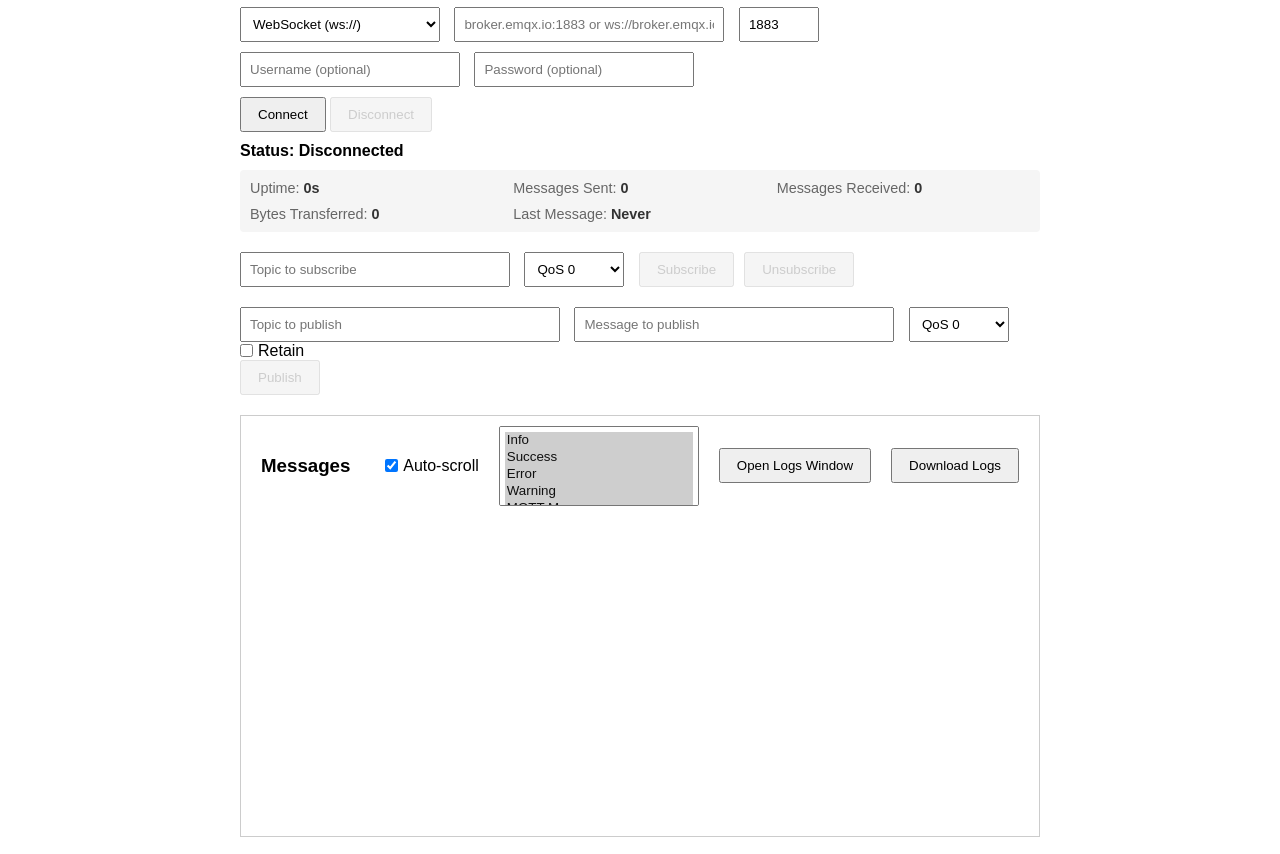
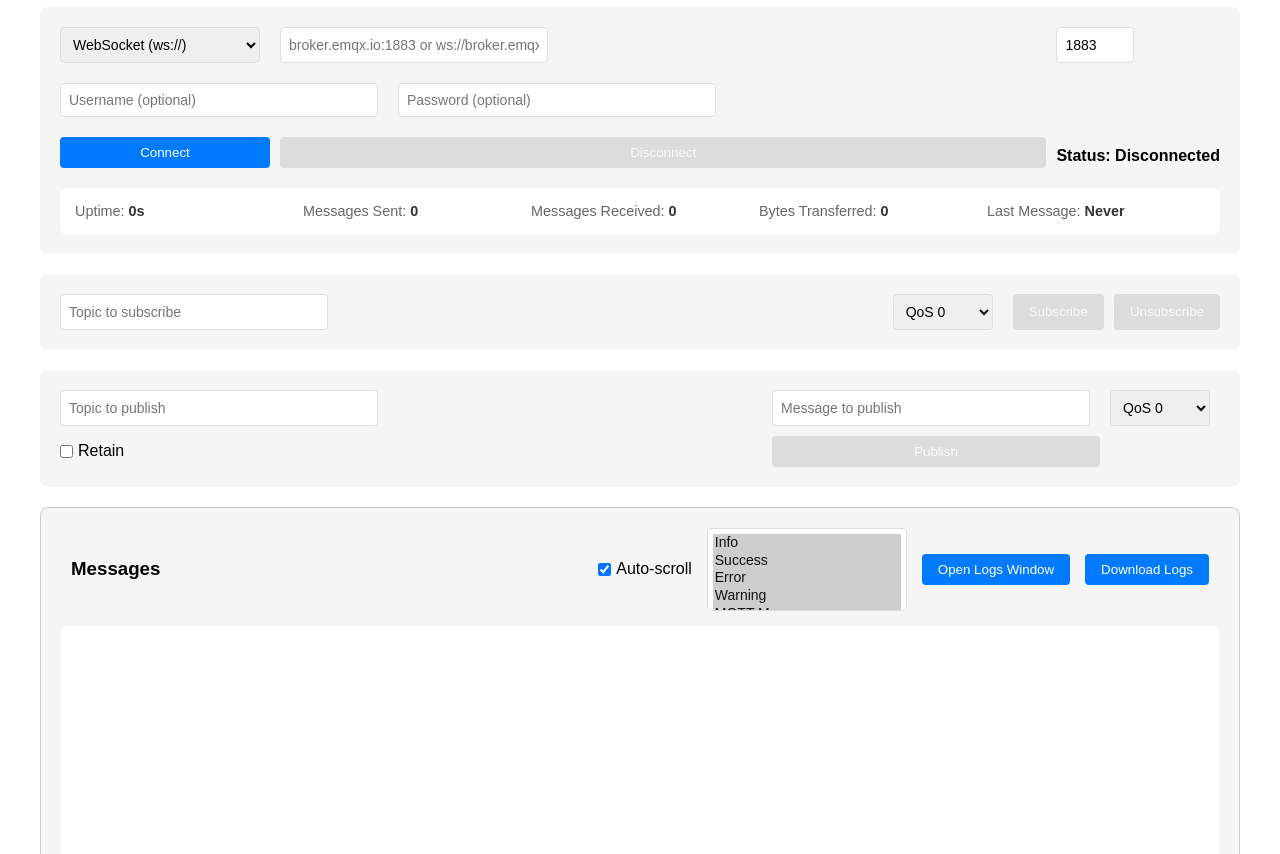
Before and after one commit to sdrshnptl/browser_mqtt_client, a plain HTML site: page index.html in a window 1280 px wide. Shown: the part 101-955 px from the top of the page. Drawn offline with Linux system fonts and the light colour scheme.

Commit message:
Enhance styles for improved layout and user experience: update container width, add grid layout to connection and subscribe sections, and refine button and input styles.

```diff
--- a/styles.css
+++ b/styles.css
@@ -1,13 +1,35 @@
 .container {
-    max-width: 800px;
+    max-width: 1200px;
     margin: 0 auto;
     padding: 20px;
     font-family: Arial, sans-serif;
 }
 
-.connection-section,
+.connection-section {
+    display: grid;
+    grid-template-columns: auto 1fr auto;
+    gap: 10px;
+    padding: 20px;
+    background: #f5f5f5;
+    border-radius: 8px;
+    margin-bottom: 20px;
+}
+
+.auth-section {
+    display: flex;
+    gap: 10px;
+    grid-column: 1 / -1;
+    margin: 10px 0;
+}
+
 .subscribe-section,
 .publish-section {
+    display: grid;
+    grid-template-columns: 1fr auto auto;
+    gap: 10px;
+    padding: 20px;
+    background: #f5f5f5;
+    border-radius: 8px;
     margin-bottom: 20px;
 }
 
@@ -15,6 +37,9 @@ input {
     padding: 8px;
     margin-right: 10px;
     width: 300px;
+    border: 1px solid #ddd;
+    border-radius: 4px;
+    font-size: 14px;
 }
 
 #broker-url {
@@ -29,16 +54,29 @@ select {
     padding: 8px;
     margin-right: 10px;
     width: 200px;
+    border: 1px solid #ddd;
+    border-radius: 4px;
+    font-size: 14px;
 }
 
 button {
     padding: 8px 16px;
+    border-radius: 4px;
+    border: none;
+    background: #007bff;
+    color: white;
     cursor: pointer;
+    transition: background 0.3s;
 }
 
 button:disabled {
+    background: #ccc;
     cursor: not-allowed;
     opacity: 0.6;
+}
+
+button:hover:not(:disabled) {
+    background: #0056b3;
 }
 
 #connection-status {
@@ -47,14 +85,19 @@ button:disabled {
 }
 
 .messages-section {
+    background: #f5f5f5;
+    border-radius: 8px;
+    padding: 20px;
     border: 1px solid #ccc;
-    padding: 10px;
     height: 400px;
     display: flex;
     flex-direction: column;
 }
 
 .messages-container {
+    background: white;
+    border-radius: 6px;
+    padding: 15px;
     flex: 1;
     overflow-y: auto;
     position: relative;
@@ -105,13 +148,13 @@ button:disabled {
     display: flex;
     justify-content: space-between;
     align-items: center;
-    margin-bottom: 10px;
+    margin-bottom: 15px;
     padding: 0 10px;
 }
 
 .controls {
     display: flex;
-    gap: 20px;
+    gap: 15px;
     align-items: center;
 }
 
@@ -142,9 +185,9 @@ button:disabled {
 }
 
 .footer {
-    margin-top: 20px;
-    padding-top: 10px;
-    border-top: 1px solid #ccc;
+    margin-top: 30px;
+    padding-top: 20px;
+    border-top: 1px solid #ddd;
     color: #666;
     font-size: 0.9em;
     text-align: right;
@@ -165,7 +208,7 @@ button:disabled {
     width: 24px;
     height: 24px;
     opacity: 0.7;
-    transition: opacity 0.2s;
+    transition: opacity 0.3s;
 }
 
 .social-link:hover img {
@@ -181,22 +224,15 @@ button:disabled {
     width: 250px;
 }
 
-.auth-section {
-    margin: 10px 0;
-}
-
-.auth-section input {
-    width: 200px;
-}
-
 .stats-panel {
-    margin-top: 10px;
-    padding: 10px;
-    background: #f5f5f5;
-    border-radius: 4px;
+    grid-column: 1 / -1;
     display: grid;
     grid-template-columns: repeat(auto-fit, minmax(200px, 1fr));
     gap: 10px;
+    padding: 15px;
+    background: white;
+    border-radius: 6px;
+    margin-top: 10px;
 }
 
 .stats-panel div {
```
